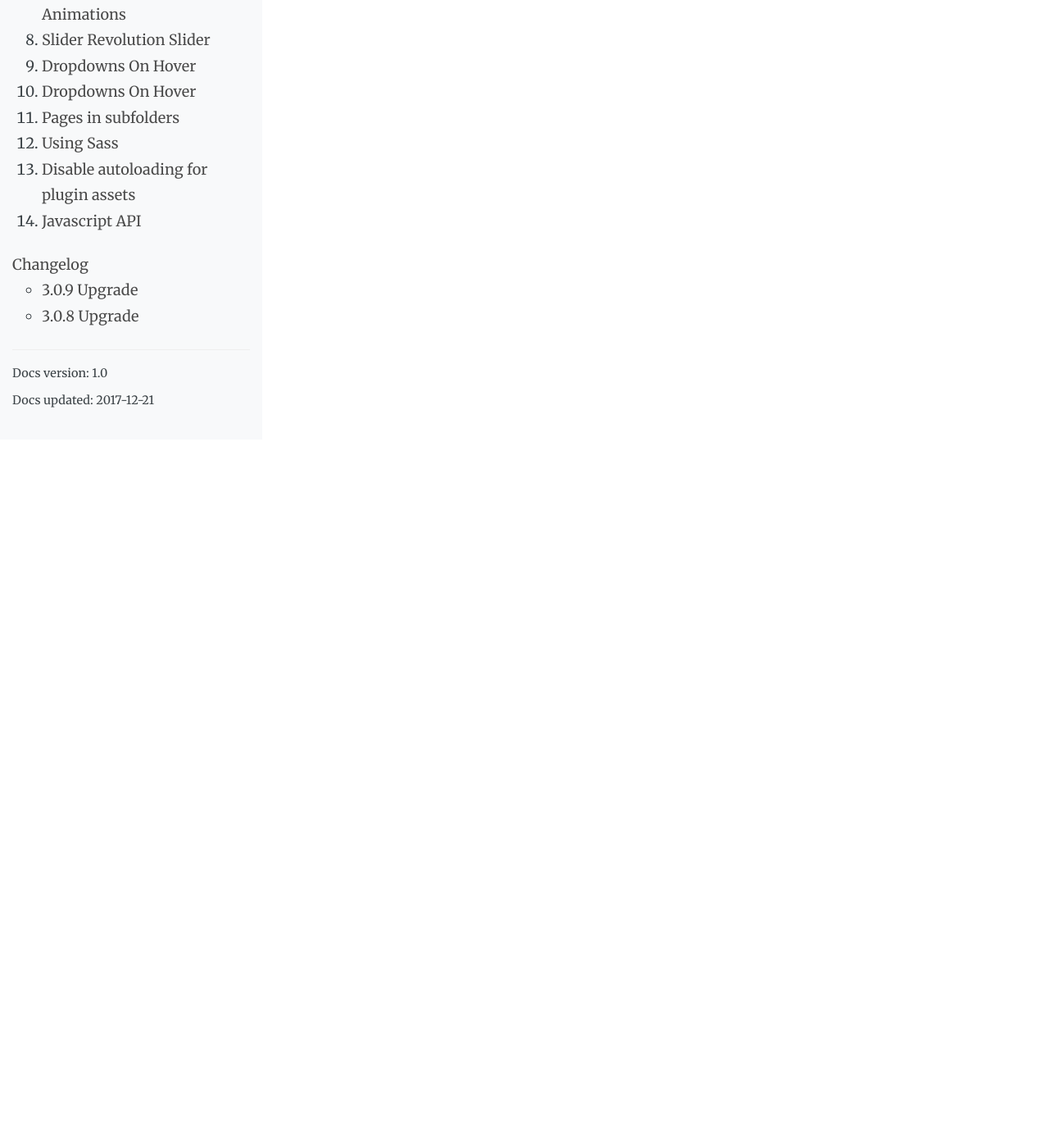
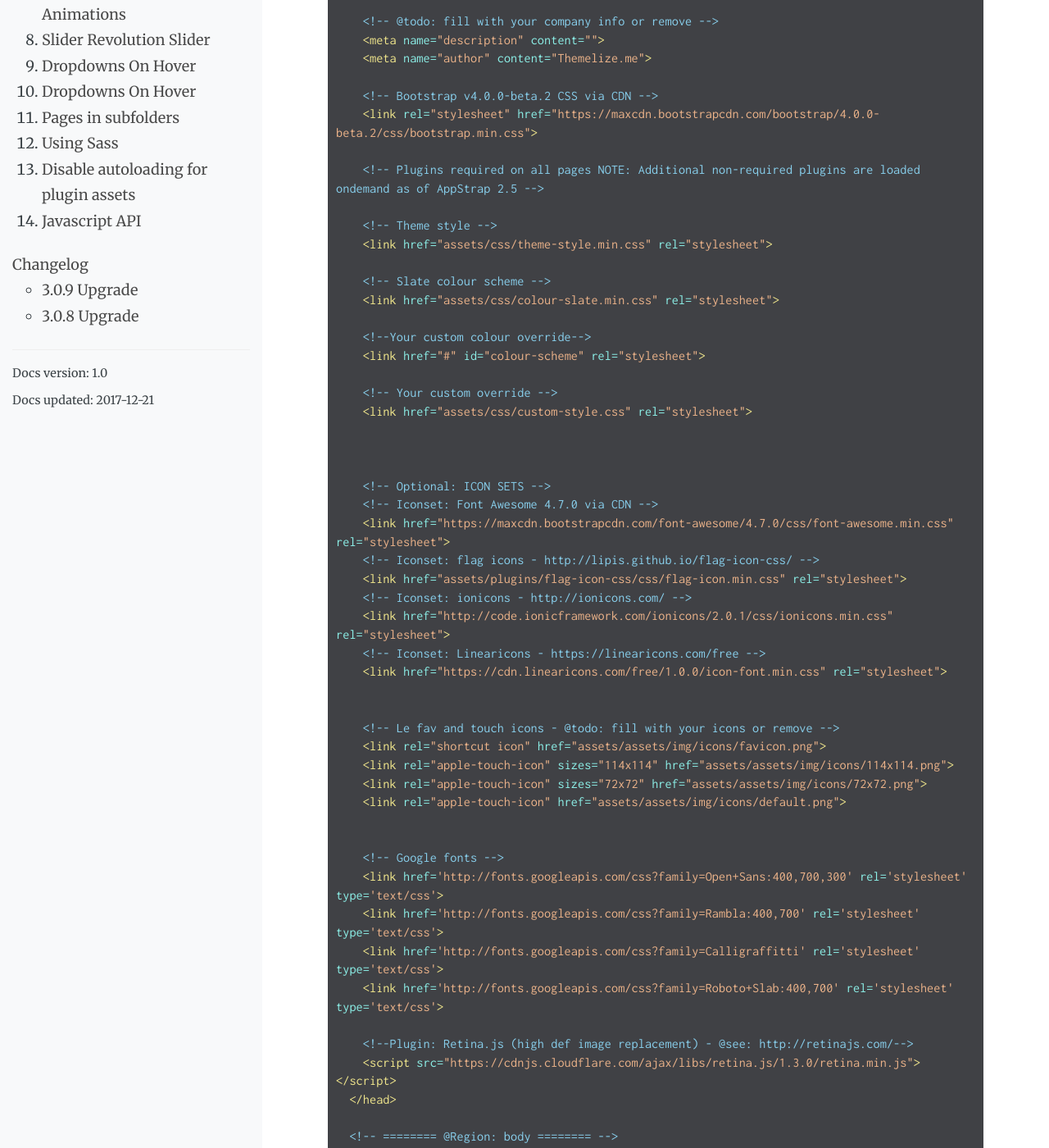
Before and after one commit to themelizeme/appstrap-docs, a Jekyll site: the page built from _docs/customisation/3-adding-new-pages.md, in a window 1280 px wide and 1400 px high, scrolled down 649 px. Shown: the whole window at 82% size. Built offline with Jekyll 4.4.1, drawn with Linux system fonts in a browser that asks for light colours; nearby versions of some CDN libraries; before the commit the page ends 1185 px from its top, so only the background shows below that; some of the changed text lies outside the part shown.

Commit message:
Changed theme config to _theme

```diff
--- a/_config.yml
+++ b/_config.yml
@@ -77,7 +77,7 @@ defaults:
 # -----------
 # Custom
 
-theme:
+_theme:
   name: AppStrap Bootstrap 4 Theme
   short_name: AppStrap
   description: AppStrap is a fully responsive business or app bundle containing a massive 130 templates built with **Bootstrap 4.0.0-beta.2** using the latest HTML5 & CSS3 techniques. Full flexbox support, modular structure (reuse blocks & widgets on any page), Sass & gulp integration (customise to suite your needs), one pagers, homepage variations, Shop UI & more!
--- a/_docs/customisation/3-adding-new-pages.md
+++ b/_docs/customisation/3-adding-new-pages.md
@@ -8,4 +8,88 @@ All pages within the theme are designed to be copy & pasted to help you quickly
 
 ### Starter Page Structure
 
-@TODO
+{% highlight html %}
+<!DOCTYPE html>
+<html lang="en">
+  <head>
+    <title>Landing Page Homepage | AppStrap Bootstrap Theme by Themelize.me</title>
+    <meta charset="utf-8">
+    <meta name="viewport" content="width=device-width, initial-scale=1.0">
+    <meta http-equiv="X-UA-Compatible" content="IE=edge" />
+
+    <!-- @todo: fill with your company info or remove -->
+    <meta name="description" content="">
+    <meta name="author" content="Themelize.me">
+
+    <!-- Bootstrap v4.0.0-beta.2 CSS via CDN -->
+    <link rel="stylesheet" href="https://maxcdn.bootstrapcdn.com/bootstrap/4.0.0-beta.2/css/bootstrap.min.css">
+
+    <!-- Plugins required on all pages NOTE: Additional non-required plugins are loaded ondemand as of AppStrap 2.5 -->
+
+    <!-- Theme style -->
+    <link href="assets/css/theme-style.min.css" rel="stylesheet">
+
+    <!-- Slate colour scheme -->
+    <link href="assets/css/colour-slate.min.css" rel="stylesheet">
+
+    <!--Your custom colour override-->
+    <link href="#" id="colour-scheme" rel="stylesheet">
+
+    <!-- Your custom override -->
+    <link href="assets/css/custom-style.css" rel="stylesheet">
+
+
+
+    <!-- Optional: ICON SETS -->
+    <!-- Iconset: Font Awesome 4.7.0 via CDN -->
+    <link href="https://maxcdn.bootstrapcdn.com/font-awesome/4.7.0/css/font-awesome.min.css" rel="stylesheet">
+    <!-- Iconset: flag icons - http://lipis.github.io/flag-icon-css/ -->
+    <link href="assets/plugins/flag-icon-css/css/flag-icon.min.css" rel="stylesheet">
+    <!-- Iconset: ionicons - http://ionicons.com/ -->
+    <link href="http://code.ionicframework.com/ionicons/2.0.1/css/ionicons.min.css" rel="stylesheet">
+    <!-- Iconset: Linearicons - https://linearicons.com/free -->
+    <link href="https://cdn.linearicons.com/free/1.0.0/icon-font.min.css" rel="stylesheet">
+
+
+    <!-- Le fav and touch icons - @todo: fill with your icons or remove -->
+    <link rel="shortcut icon" href="assets/assets/img/icons/favicon.png">
+    <link rel="apple-touch-icon" sizes="114x114" href="assets/assets/img/icons/114x114.png">
+    <link rel="apple-touch-icon" sizes="72x72" href="assets/assets/img/icons/72x72.png">
+    <link rel="apple-touch-icon" href="assets/assets/img/icons/default.png">
+
+
+    <!-- Google fonts -->
+    <link href='http://fonts.googleapis.com/css?family=Open+Sans:400,700,300' rel='stylesheet' type='text/css'>
+    <link href='http://fonts.googleapis.com/css?family=Rambla:400,700' rel='stylesheet' type='text/css'>
+    <link href='http://fonts.googleapis.com/css?family=Calligraffitti' rel='stylesheet' type='text/css'>
+    <link href='http://fonts.googleapis.com/css?family=Roboto+Slab:400,700' rel='stylesheet' type='text/css'>
+
+    <!--Plugin: Retina.js (high def image replacement) - @see: http://retinajs.com/-->
+    <script src="https://cdnjs.cloudflare.com/ajax/libs/retina.js/1.3.0/retina.min.js"></script>
+  </head>
+
+  <!-- ======== @Region: body ======== -->
+  <body class="page header-transparent header-dark header-ontop header-compact-sticky page-_dev-start navbar-layout-default">
+
+    <!--Hidden elements - excluded from jPanel Menu on mobile-->
+    <div class="hidden-elements jpanel-menu-exclude"></div>
+
+
+    <!--jQuery 3.2.1 via CDN -->
+    <script src="https://cdnjs.cloudflare.com/ajax/libs/jquery/3.2.1/jquery.min.js"></script>
+    <!-- Popper 1.9.3 via CDN, needed for Bootstrap Tooltips & Popovers -->
+    <script src="https://cdnjs.cloudflare.com/ajax/libs/popper.js/1.9.3/umd/popper.min.js"></script>
+
+    <!-- Bootstrap v4.0.0-beta JS via CDN -->
+    <script src="https://maxcdn.bootstrapcdn.com/bootstrap/4.0.0-beta/js/bootstrap.min.js"></script>
+
+
+    <!-- JS plugins required on all pages NOTE: Additional non-required plugins are loaded ondemand as of AppStrap 2.5 To disable this and load plugin assets manually simple add data-plugins-manual=true to the body tag -->
+
+    <!--Custom scripts & AppStrap API integration -->
+    <script src="assets/js/custom-script.js"></script>
+    <!--AppStrap scripts mainly used to trigger libraries/plugins -->
+    <script src="assets/js/script.min.js"></script>
+  </body>
+</html>
+{% endhighlight %}
--- a/_docs/general/theme-pages.html
+++ b/_docs/general/theme-pages.html
@@ -4,12 +4,12 @@ category: General
 order: 2
 ---
 
-The following page templates are included in {{site.theme.short_name}}:
+The following page templates are included in {{site._theme.short_name}}:
 
 <ul>
-{% for pages in site.theme.pages %}
+{% for pages in site._theme.pages %}
   {% for page in pages %}
-  <li><a href="{{ site.theme.demo_path }}{{ page[0] }}" target="_blank">{{ page[1] }}</a></li>
+  <li><a href="{{ site._theme.demo_path }}{{ page[0] }}" target="_blank">{{ page[1] }}</a></li>
   {% endfor %}
 {% endfor %}
 </ul>
```
Also changed, not shown: _docs/general/theme-info.md (+5 -5 lines).
